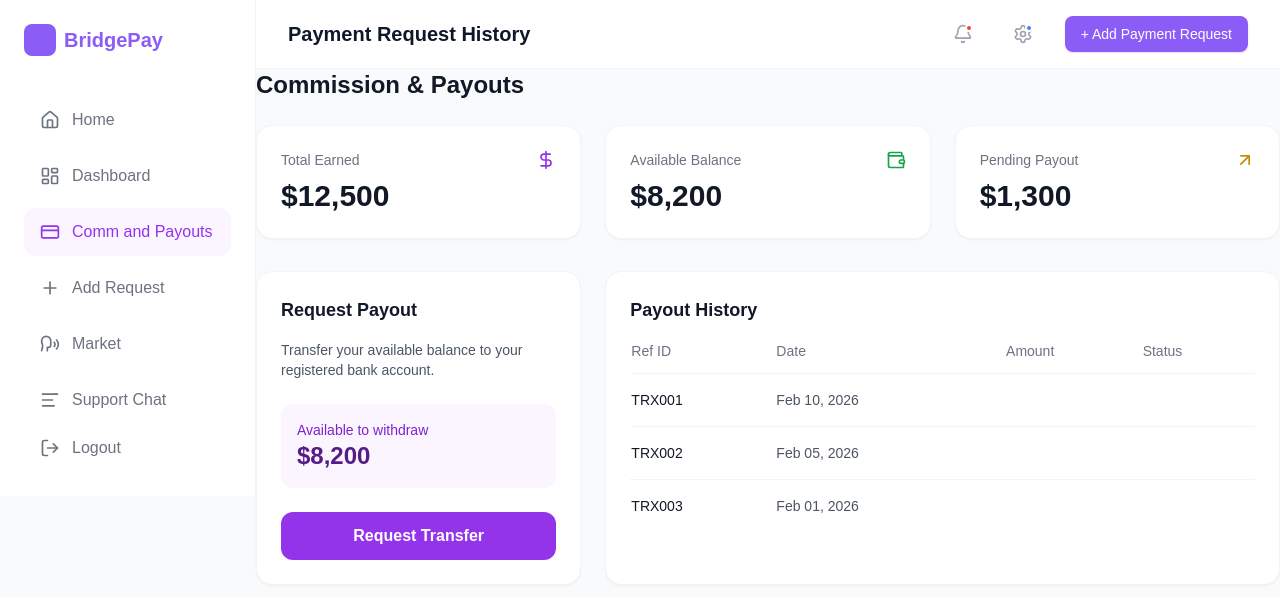
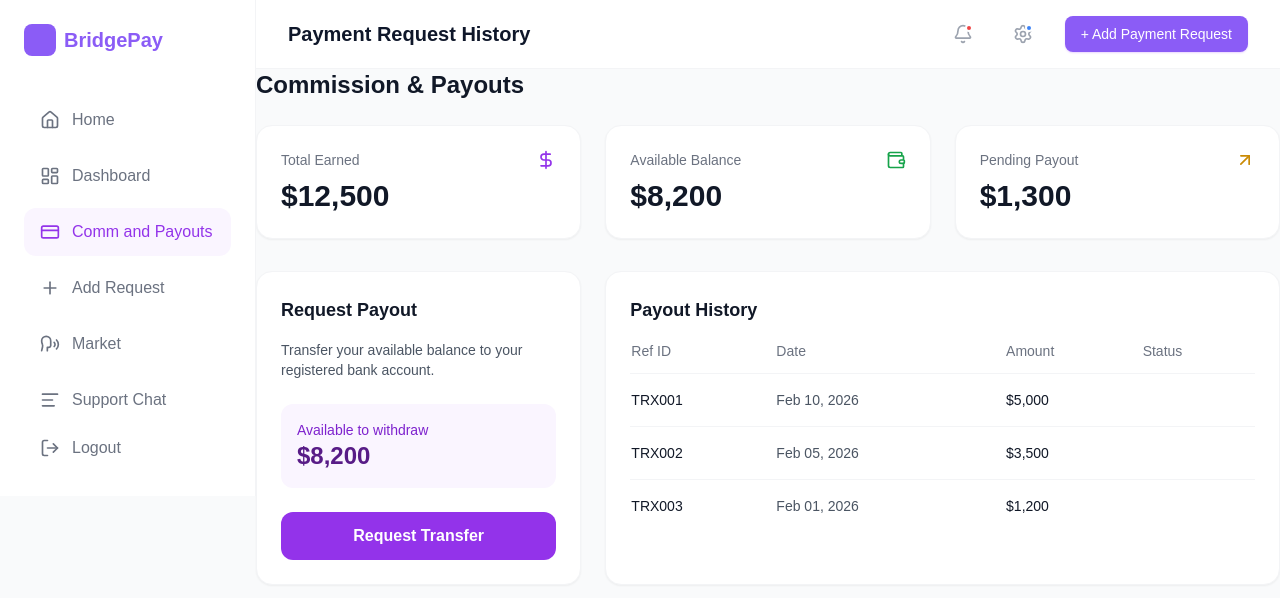
Before and after one commit to Abusadiq006/bridge-pay-dashboard, a React (Vite) app: page /dashboard/payouts in a window 1280 px wide. Shown: the top 598 px of the page. Built offline with nearby package versions, Linux system fonts and the light colour scheme; a web font is replaced by a local one.

Commit message:
adding table data

```diff
--- a/src/pages/CommAndPayouts.jsx
+++ b/src/pages/CommAndPayouts.jsx
@@ -86,7 +86,7 @@ const CommAndPayouts = () => {
                                             <tr key={row.id}>
                                                 <td className="py-4 text-gray-900 font-medium">{row.id}</td>
                                                 <td className="py-4 text-gray-600">{row.date}</td>
-
+                                                <td className="py-4 text-gray-900 font-medium">${row.amount.toLocaleString()}</td>
                                             </tr>
                                         ))}
                                     </tbody>
```
